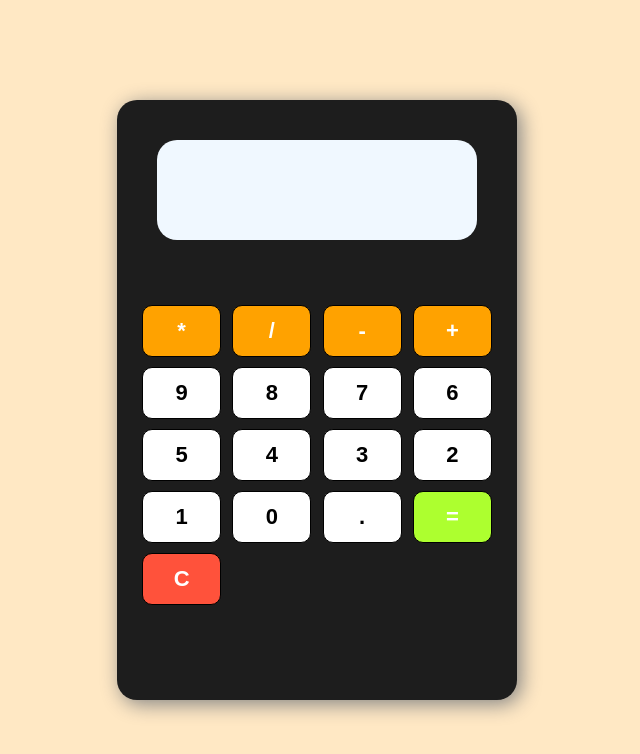
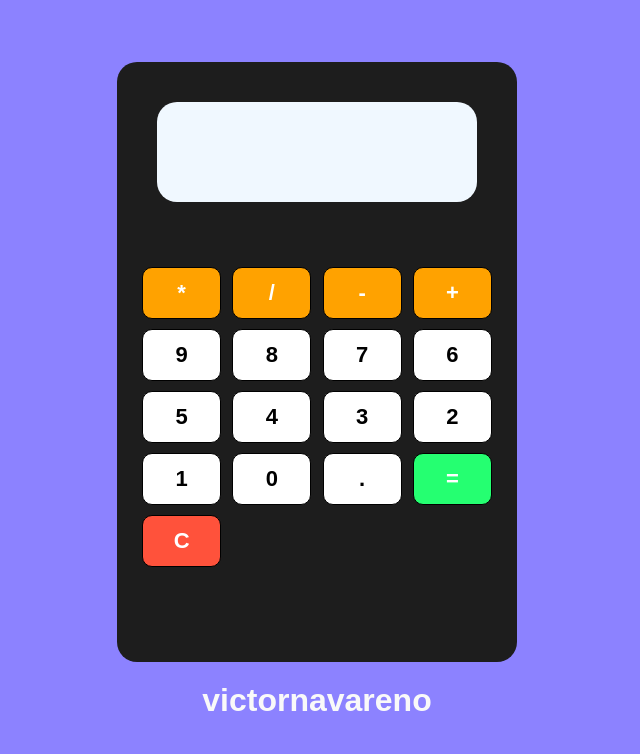
Before and after one commit to victornavareno/Calculator, a plain HTML site: page index.html in a window 1280 px wide. Shown: the whole page, without its empty margins (323-963 px from the left). Drawn offline with Linux system fonts and the light colour scheme.

```diff
--- a/index.html
+++ b/index.html
@@ -39,6 +39,10 @@
       </div>
     </div>
 
+    <div class="title">
+      <h1><a href="https://github.com/victornavareno">victornavareno</a></h1>
+    </div>
+
     <script src="script.js"></script>
   </body>
 </html>
--- a/styles.css
+++ b/styles.css
@@ -8,8 +8,30 @@ body{
     min-height: 100vh;
     display: flex;
     justify-content: center;
+    flex-direction: column;
     align-items: center;
-    background-color: rgb(255, 232, 196);
+    background-color: rgb(140, 130, 255);
+}
+
+.title{
+    margin: 20px;
+    font-family: sans-serif;
+}
+
+.title a{
+    text-decoration: none;
+    color: rgb(249, 249, 249);
+    cursor: pointer;
+    transition: 0.3s ease-in-out;
+}
+
+.title a:visited{
+    text-decoration: none;
+    color: rgb(255, 255, 255);
+}
+
+.title a:hover{
+    color: rgb(255, 162, 0);
 }
 
 .calculator{
@@ -18,7 +40,7 @@ body{
     background-color: rgb(29, 29, 29);
     border-radius: 20px;
     overflow: hidden;
-    box-shadow: 4px 4px 20px #838383;
+
 }
 
 form input{
@@ -61,7 +83,7 @@ button{
 }
 
 .btn-equal{
-    background-color: greenyellow;
+    background-color: rgb(37, 255, 113);
     color: white;
 }
 
```
